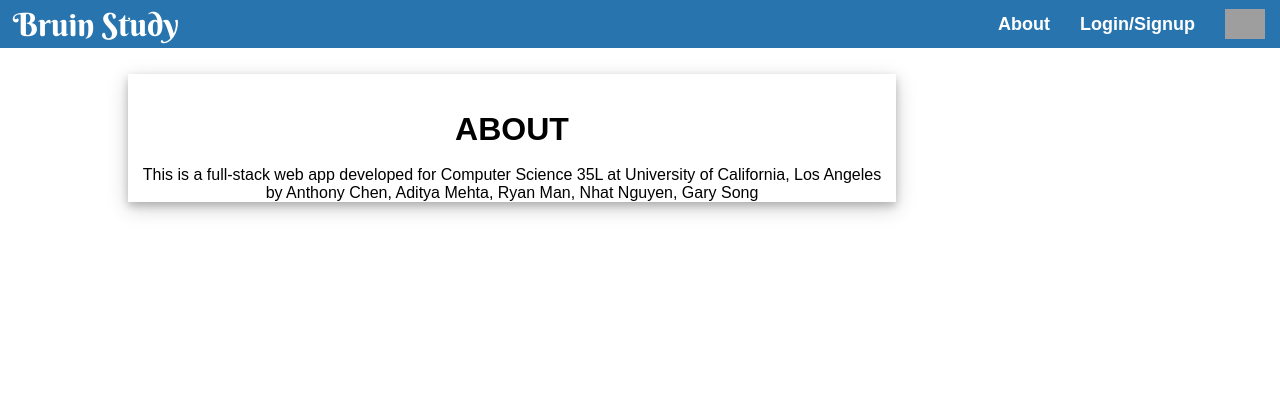
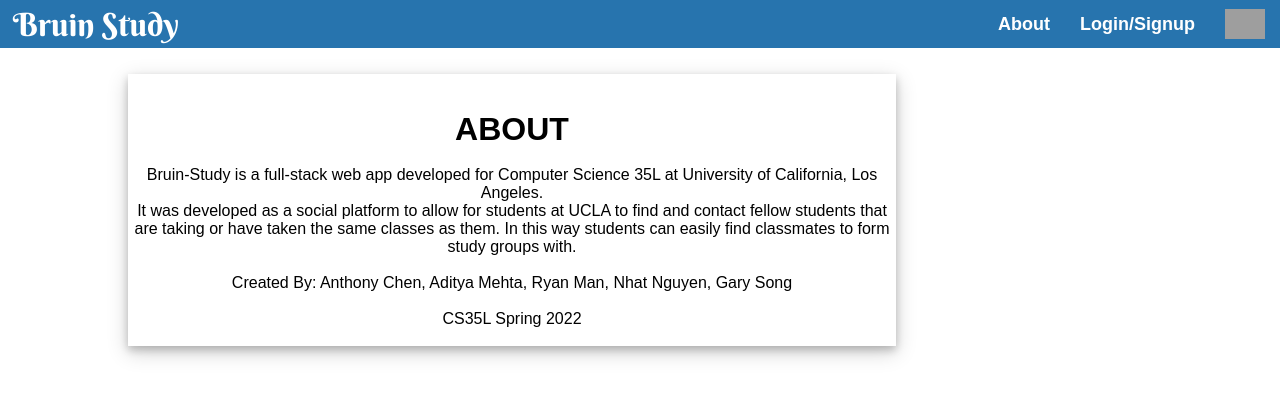
Before and after one commit to tonyechen/bruin-study, a React (Create React App) app in the folder frontend/: page /about in a window 1280 px wide. Shown: the top 398 px of the page. Built offline with nearby package versions, Linux system fonts and the light colour scheme; grey boxes are pictures that could not be loaded; a web font is replaced by a local one; what react-jwt would draw is missing.

Commit message:
Removed extra src in ProfPage.js

```diff
--- a/frontend/src/components/About.js
+++ b/frontend/src/components/About.js
@@ -10,9 +10,16 @@ class About extends React.Component {
                 </h1>
                 <br></br>
                 <text>
-                    This is a full-stack web app developed for Computer Science 35L at University of California, Los Angeles
-                    <br></br>by Anthony Chen, Aditya Mehta, Ryan Man, Nhat Nguyen, Gary Song
+                    Bruin-Study is a full-stack web app developed for Computer Science 35L at University of California, Los Angeles.
+                    <br></br>It was developed as a social platform to allow for students at UCLA to find and contact fellow students
+                    that are taking or have taken the same classes as them. In this way students can easily find classmates to form study
+                    groups with.
+                    <br></br><br></br>
+                    Created By: Anthony Chen, Aditya Mehta, Ryan Man, Nhat Nguyen, Gary Song
+                    <br></br><br></br>
+                    CS35L Spring 2022
                 </text>
+                <br></br>
             </div>
         )
     }
--- a/frontend/src/components/ProfPage.js
+++ b/frontend/src/components/ProfPage.js
@@ -90,7 +90,7 @@ class Profile extends Component {
                     <h1 className="profileHeader">My Profile</h1>
                         <div>
                             <img
-                                className = "userImage" src
+                                className = "userImage"
                                 src="https://cdn1.iconfinder.com/data/icons/user-pictures/100/unknown-512.png"
                                 alt="user_icon">
                             </img>
```
